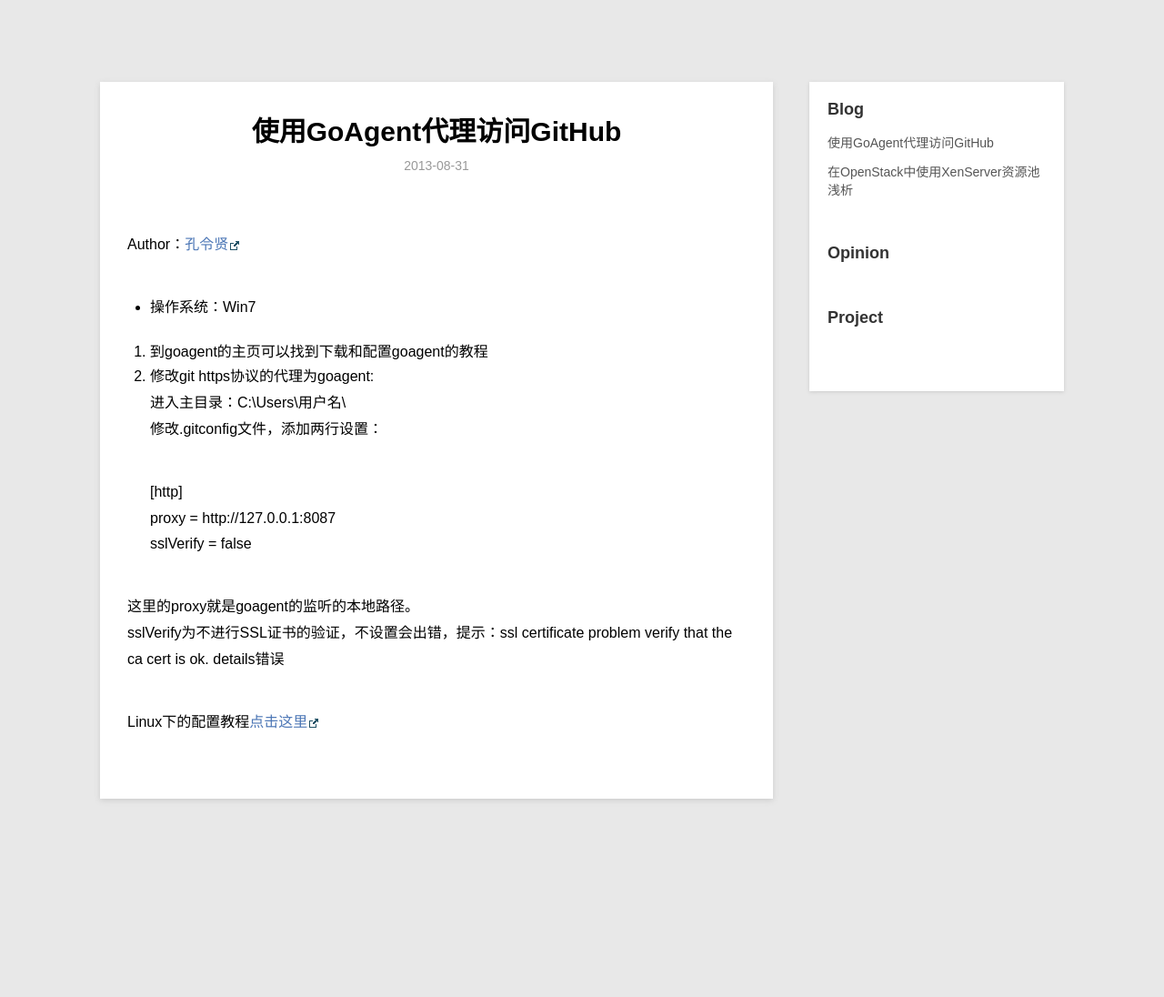
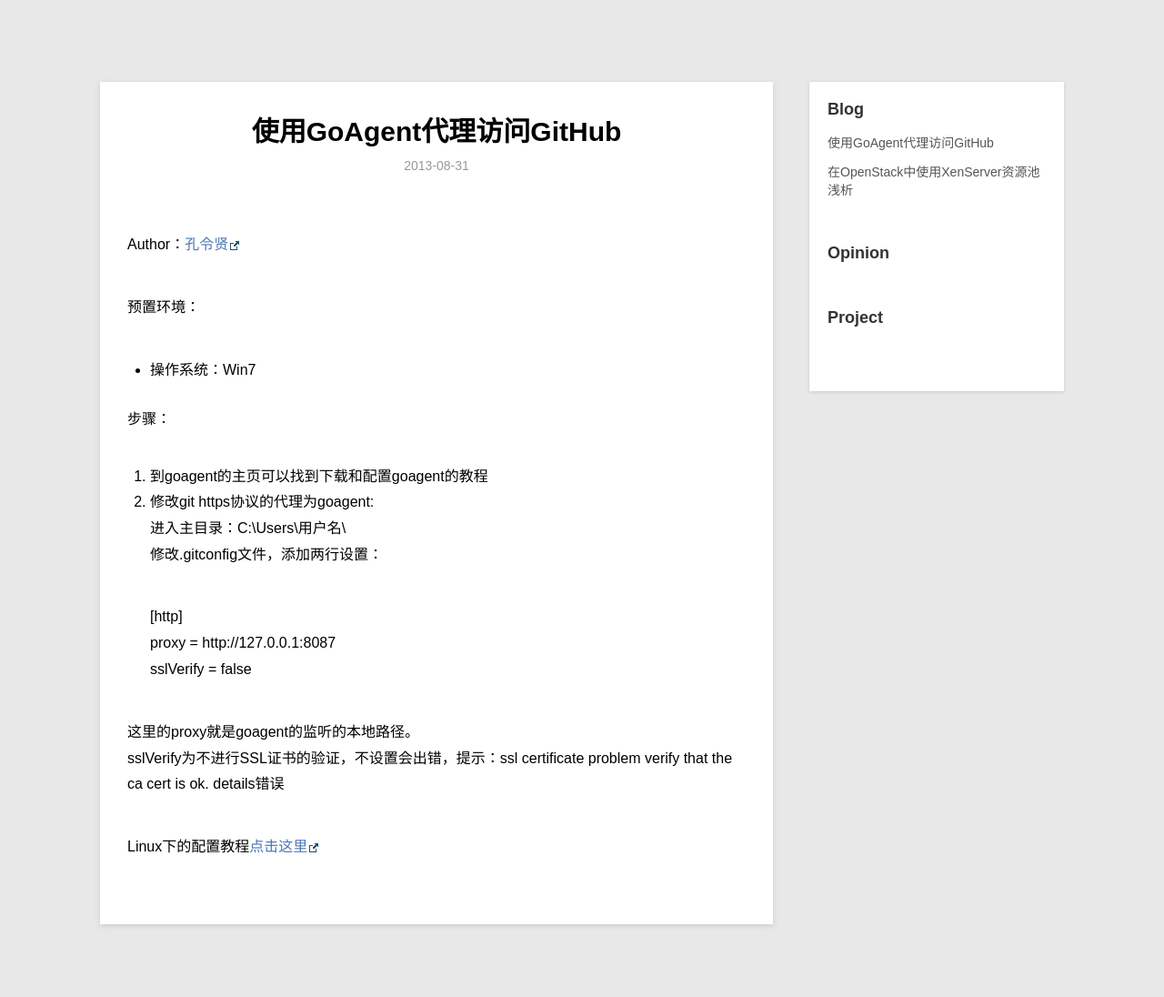
Before and after one commit to kiwik/openstack-huawei.github.io, a Jekyll site: the page built from _posts/blog/2013-08-31-git-goagent.md, in a window 1280 px wide. Shown: the whole page at 91% size. Built offline with Jekyll 4.4.1, drawn with Linux system fonts in a browser that asks for light colours; Markdown is read by kramdown in place of the engine named in the settings; before the commit the page ends 958 px from its top, so only the background shows below that.

Commit message:
add use git with goagent

```diff
--- a/_posts/blog/2013-08-31-git-goagent.md
+++ b/_posts/blog/2013-08-31-git-goagent.md
@@ -7,9 +7,10 @@ description: 在大陆活着是那么的艰难……
 
 Author：[孔令贤](http://weibo.com/u/1847576883)
 
+预置环境：
 - 操作系统：Win7
 
-
+步骤：
 1. 到goagent的主页可以找到下载和配置goagent的教程
 2. 修改git https协议的代理为goagent:
 进入主目录：C:\Users\用户名\
```
